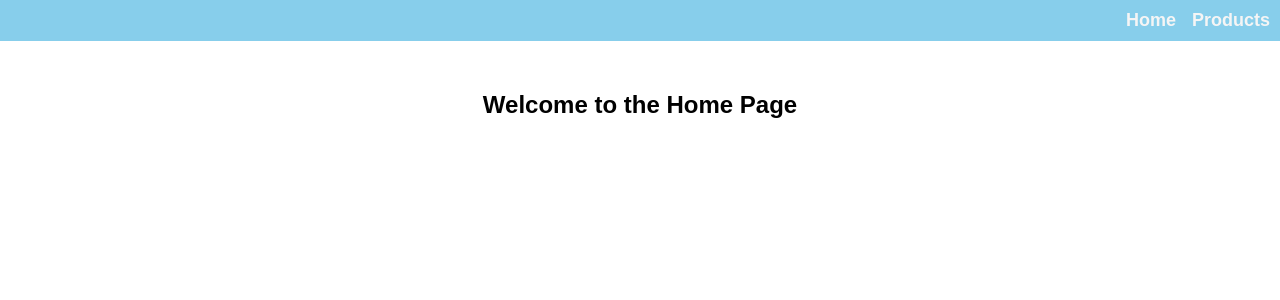
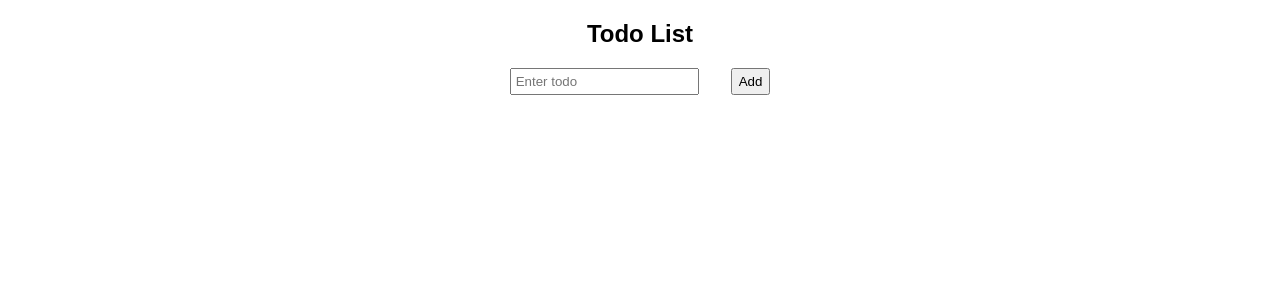
Before and after one commit to Digambar1411/namaste-dev-problems, a React (Vite) app: page / in a window 1280 px wide. Shown: the top 300 px of the page. Built offline with nearby package versions, Linux system fonts and the light colour scheme.

Commit message:
todo list

```diff
--- a/src/App.jsx
+++ b/src/App.jsx
@@ -11,6 +11,7 @@ import { BrowserRouter,Routes ,Route} from 'react-router-dom'
 import Navbar from './problems/ProductStore/Navbar'
 import ProductDetails from './problems/ProductStore/ProductDetails'
 import Home from './problems/ProductStore/Home'
+import TodoList from './problems/Todos/todo'
 function App() {
 
   return (
@@ -21,14 +22,15 @@ function App() {
       {/* <ContactForm /> */}
       {/* <PasswordStrength /> */}
       {/* <Accordion items={items}/> */}
-      <BrowserRouter>
+      {/* <BrowserRouter>
         <Navbar />
         <Routes>
           <Route path="/" element={<Home />} />
           <Route path="/products" element={<Products />} />
           <Route path="/products/:id" element={<ProductDetails />} />
         </Routes>
-      </BrowserRouter>
+      </BrowserRouter> */}
+      <TodoList />
 
     </>
   )
--- /dev/null
+++ b/src/problems/Todos/todo.css
@@ -0,0 +1,24 @@
+.todo-app{
+  max-width: 25rem;
+  margin: 0 auto;
+  text-align: center;
+}
+
+.todo-header{
+  text-align: center;
+  margin-bottom: 20px;
+  display: flex;
+  justify-content: center;
+  gap: 2rem;
+}
+
+.todo-item{
+  display:flex;
+  justify-content: space-between;
+  align-items: center;
+  margin-top: 10px;
+}
+
+.strike{
+  text-decoration: line-through;
+}
--- /dev/null
+++ b/src/problems/Todos/todo.jsx
@@ -0,0 +1,59 @@
+import React, { useState, useRef } from "react";
+import { v4 as uuidv4 } from 'uuid';
+import './todo.css';
+
+function TodoList() {
+  const inputRef = useRef(null);
+  const [error, setError] = useState('');
+  const [todos, setTodos] = useState([]);
+
+  const addTodo = () => {
+    const value = inputRef.current.value.trim();
+    if(!value) alert('Please enter a valid todo name');
+    if(value){
+      const todoItem = { id: uuidv4(), text: value, completed: false }
+      setTodos([...todos, todoItem]);
+      inputRef.current.value='';
+    }
+  }
+
+  const markAsCompleted = (id) => {
+    const selectedTodo = todos.find(todo => todo.id === id);
+    selectedTodo.completed = !selectedTodo.completed;
+    setTodos([...todos]);
+  }
+
+  const deleteTodo = (id) => {
+    setTodos(todos.filter(todo => todo.id !== id))
+  }
+
+  return (
+    <div className="todo-app">
+      <h2>Todo List</h2>
+      <div className="todo-header">
+        <input
+          placeholder='Enter todo'
+          ref={inputRef}
+        />
+        <button onClick={addTodo}>Add</button>
+      </div>
+
+      <div className='todo-container'>
+        {todos.length > 0 && todos.map(todo =>
+          <div className="todo-item" key={todo.id}>
+            <input
+              type='checkbox'
+              checked={todo.completed}
+              onChange={() => markAsCompleted(todo.id)}
+            />
+            <span className={`${todo.completed ? 'strike' : ''}`}>{todo.text}</span>
+            <button onClick={() => deleteTodo(todo.id)}>Delete</button>
+          </div>
+        )}
+      </div>
+
+    </div>
+  );
+}
+
+export default TodoList;
```
